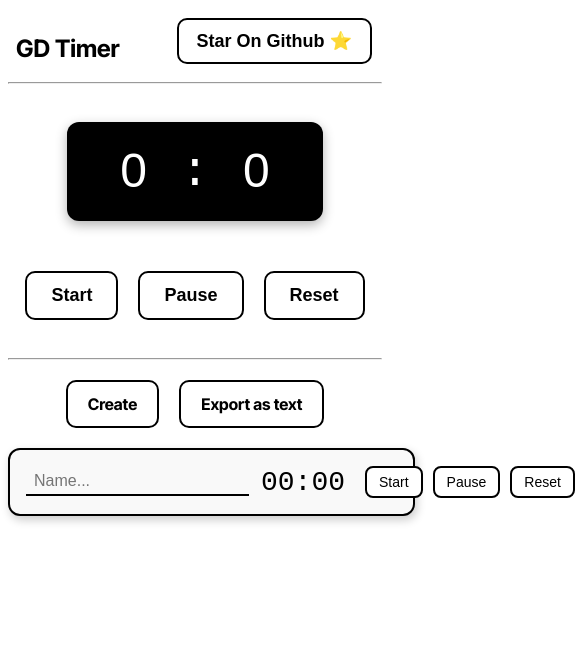
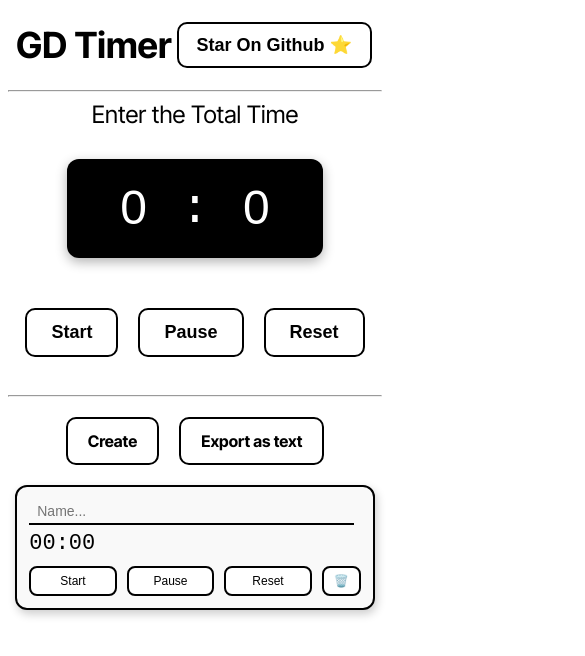
Before and after one commit to ElvinAlapatt/GDTimer, an Angular app: page / in a window 390 px wide. Both pictures are taken after a click on the button "Create". Shown: the top 656 px of the page, 585 px wide, since content can reach past the window. Built offline with nearby package versions, Linux system fonts and the light colour scheme; a web font is replaced by a local one.

Commit message:
Added responsiveness

```diff
--- a/src/app/app.css
+++ b/src/app/app.css
@@ -31,7 +31,7 @@
 }
 
 .export-box textarea {
-  width: 100%;
+  width: 90%;
   padding: 10px;
   font-size: 22px;
   font-family: 'Courier New', monospace;
@@ -41,3 +41,24 @@
   height: 220px;
   overflow-y: auto;
 }
+
+/* Responsive styles (for mobile screens) */
+@media only screen and (max-width: 611px) {
+  .export-box {
+  margin: 20px auto;
+  max-width: 800px;
+  text-align: center;
+}
+
+.export-box textarea {
+  width: 90vw;
+  padding: 10px;
+  font-size: 16px;
+  font-family: 'Courier New', monospace;
+  border: 2px solid black;
+  border-radius: 8px;
+  resize: none;
+  height: 220px;
+  overflow-y: auto;
+}
+}
--- a/src/app/components/header/header.css
+++ b/src/app/components/header/header.css
@@ -44,9 +44,11 @@
 /* Responsive styles (for mobile screens) */
 @media only screen and (max-width: 511px) {
   .title {
-    font-size: 24px;
+    font-size: 36px;
     margin-top: 15px;
     margin-left: 8px;
+    text-align: center;
+    margin-bottom: 15px;
   }
 
   .star {
--- a/src/app/components/main-dial/main-dial.css
+++ b/src/app/components/main-dial/main-dial.css
@@ -1,3 +1,15 @@
+.clarity-container{
+  display: flex;
+  justify-content: center;
+}
+
+.clarity{
+  font-size: 24px;
+  font-family: inter Tight;
+  justify-content: center;
+
+}
+
 
 .container {
     display: flex;
--- a/src/app/components/main-dial/main-dial.html
+++ b/src/app/components/main-dial/main-dial.html
@@ -1,3 +1,6 @@
+<div class="clarity-container">
+    <div class="clarity">Enter the Total Time</div>
+</div>
 <div class="container">
     <div class="mainDial">
         <div class="minutes">
--- a/src/app/components/stopwatch-card/stopwatch-card.css
+++ b/src/app/components/stopwatch-card/stopwatch-card.css
@@ -1,5 +1,5 @@
 .card {
-  width: 95vw;
+  width: 92vw;
   background: #f9f9f9;
   padding: 16px;
   margin: 10px auto;
@@ -57,21 +57,57 @@
 }
 
 /* Delete button (trash icon) */
-.card-delete {
-  display: flex;
-  align-items: center;
-  justify-content: center;
-}
-
 .delete-btn {
   background: transparent;
   border: none;
-  font-size: 22px;
+  font-size: 16px;
+  border-radius: 8px;
+  padding: 6px 10px;
+  color: red;
   cursor: pointer;
-  color: red;
-  transition: transform 0.2s ease;
+  transition: transform 0.2s, background 0.2s;
 }
 
 .delete-btn:hover {
-  transform: scale(1.3);
+  transform: scale(1.1);
+  background: #ffe5e5;
 }
+
+/* Responsive styles (for mobile screens) */
+@media only screen and (max-width: 611px) {
+  .card {
+    flex-direction: column;
+    align-items: flex-start;
+    padding: 12px;
+    gap: 10px;
+    width: 85vw;
+  }
+
+  .card-left {
+    flex-direction: column;
+    align-items: flex-start;
+    gap: 6px;
+    width: 100%;
+  }
+
+  .name-input {
+    font-size: 14px;
+    width: 93%;
+  }
+
+  .dial {
+    font-size: 22px;
+  }
+
+  .controls {
+    width: 100%;
+    justify-content: space-between;
+  }
+
+  .controls button,
+  .delete-btn {
+    font-size: 12px;
+    padding: 6px 10px;
+    flex: 1 1 30%;
+  }
+}
--- a/src/app/components/stopwatch-card/stopwatch-card.html
+++ b/src/app/components/stopwatch-card/stopwatch-card.html
@@ -10,9 +10,10 @@
     <button (click)="start()">Start</button>
     <button (click)="pause()">Pause</button>
     <button (click)="reset()">Reset</button>
+    <div class="card-delete">
+    <button class="delete-btn" (click)="onDelete()">🗑️</button>
+    </div>
   </div>
 
-  <div class="card-delete">
-    <button class="delete-btn" (click)="onDelete()">🗑️</button>
-  </div>
+
 </div>
```
